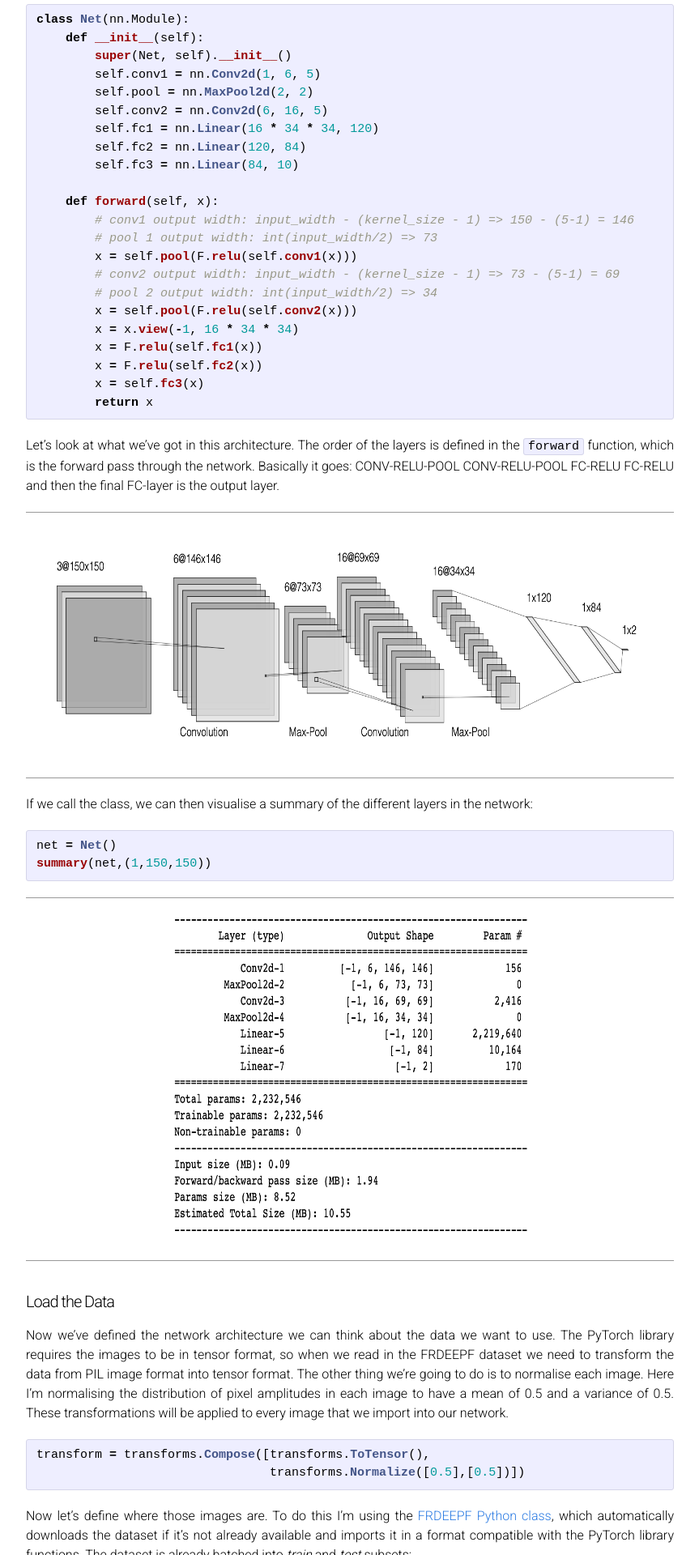
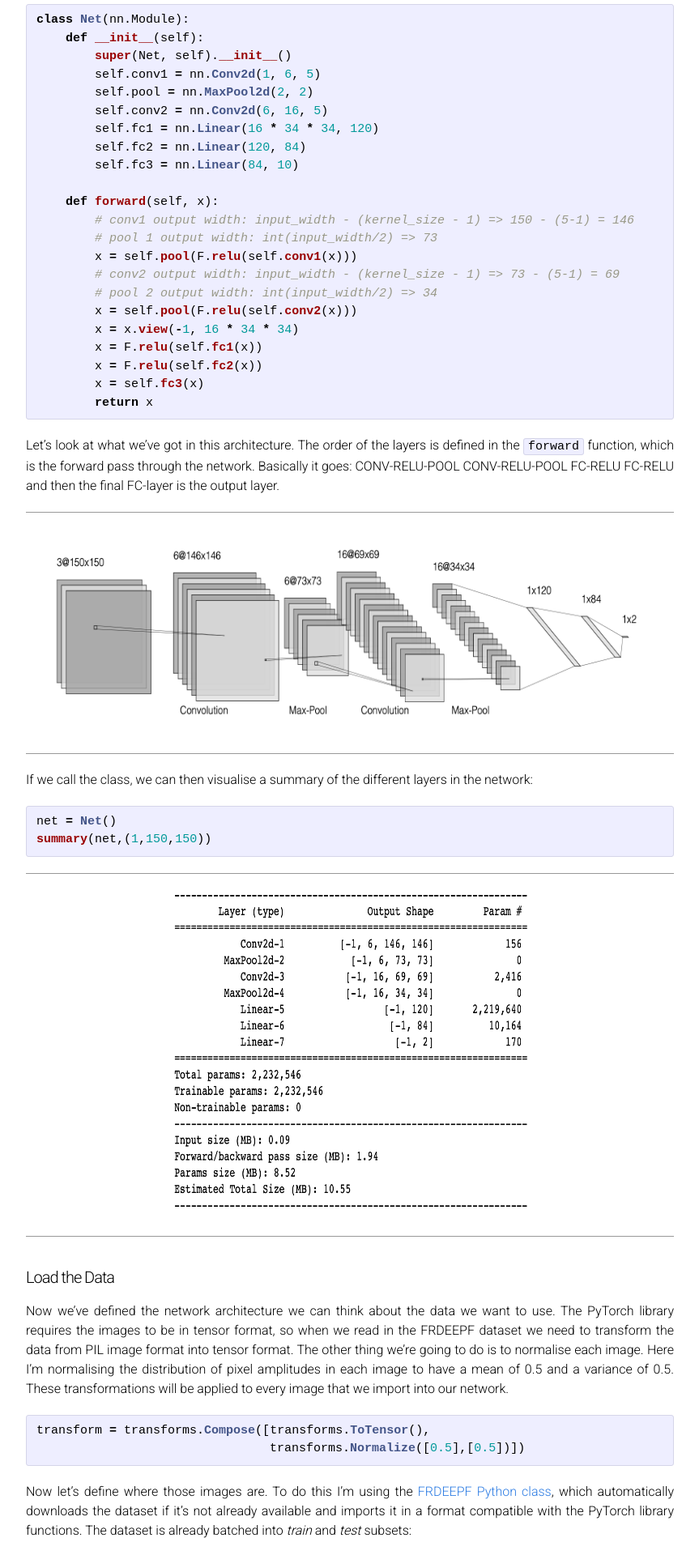
Before and after one commit to as595/csc-2019, a Jekyll site: the page built from frdeepcnn.md, in a window 1280 px wide. Shown: the part 4480-6400 px from the top of the page at 81% size, without its empty margins (208-1071 px from the left). Built offline with Jekyll 4.4.1, drawn with Linux system fonts in a browser that asks for light colours.

Commit message:
Update frdeepcnn.md

````diff
--- a/frdeepcnn.md
+++ b/frdeepcnn.md
@@ -162,7 +162,7 @@ class Net(nn.Module):
 Let's look at what we've got in this architecture. The order of the layers is defined in the <code>forward</code> function, which is the forward pass through the network. Basically it goes: CONV-RELU-POOL CONV-RELU-POOL FC-RELU FC-RELU and then the final FC-layer is the output layer.
 
 <div class="fig figcenter fighighlight">
-  <img width="800" height="280" src="/images/net.png">
+  <img width="800" height="250" src="/images/net.png">
   <div class="figcaption"></div>
 </div>
 
@@ -236,7 +236,7 @@ print(' '.join('%5s' % classes[labels[j]] for j in range(batch_size_train)))
 ```
 
 <div class="fig figcenter fighighlight">
-  <img width="450" height="400" src="/images/frexamples.png">
+  <img width="650" height="300" src="/images/frexamples.png">
   <div class="figcaption"></div>
 </div>
 
````
